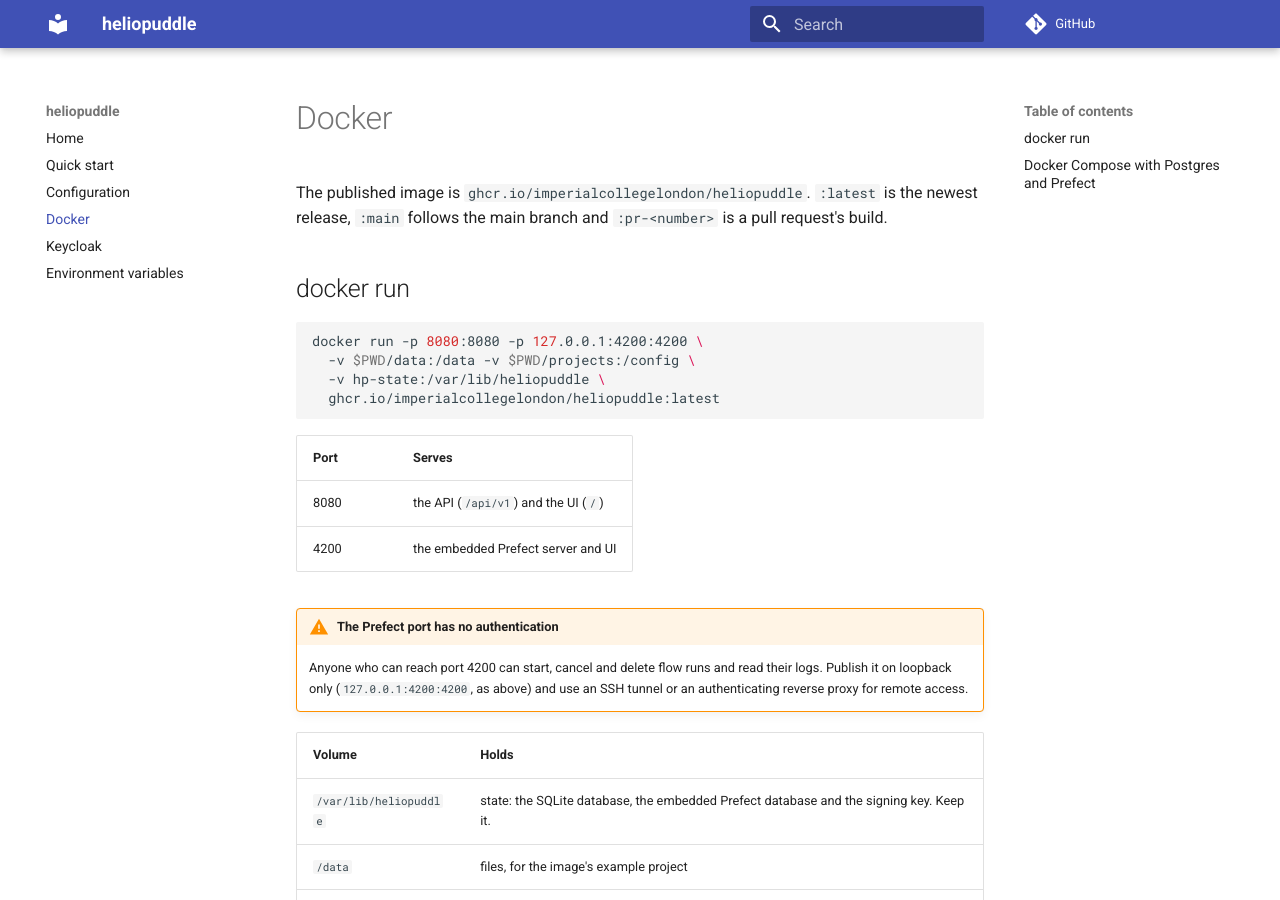
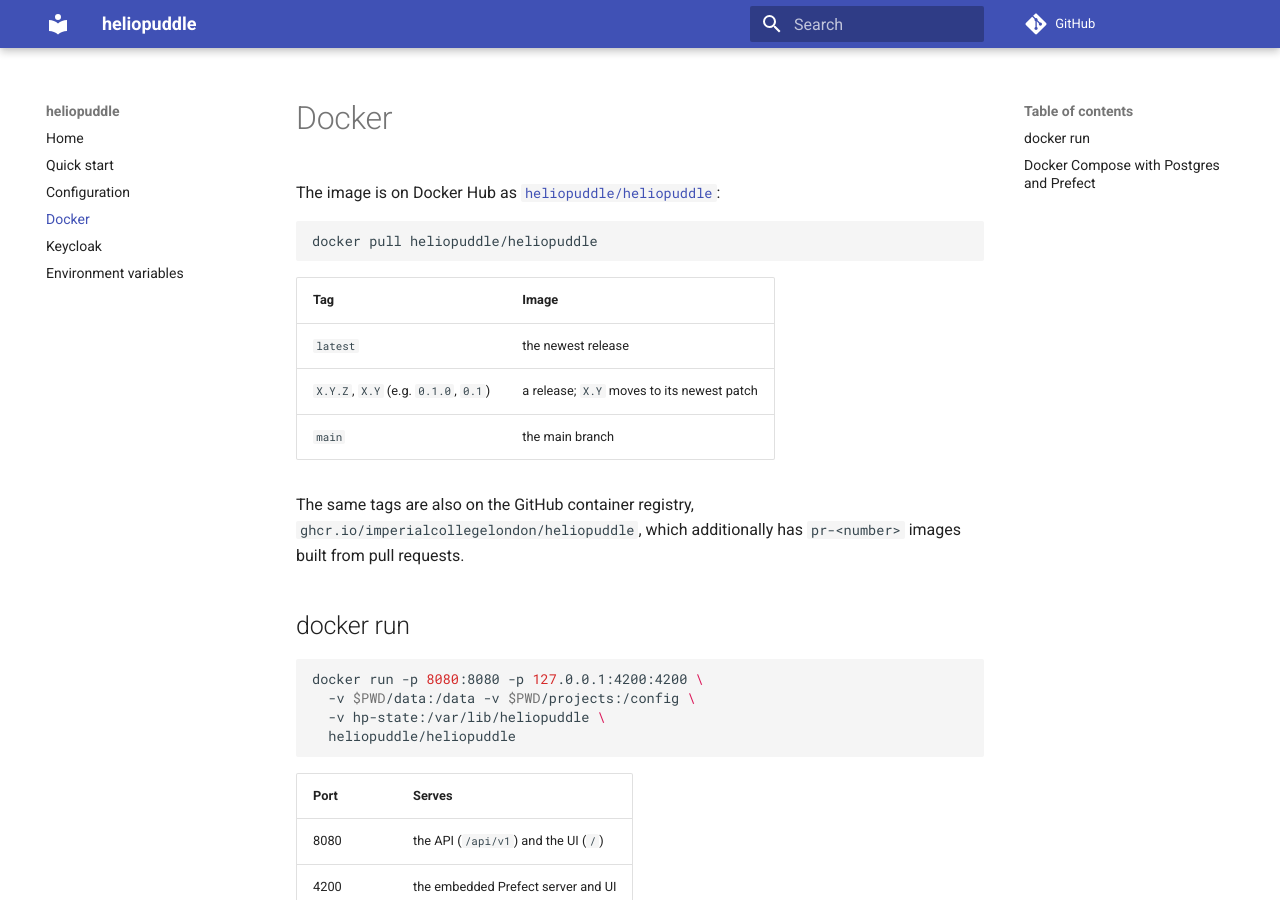
Before and after one commit to ImperialCollegeLondon/heliopuddle, an MkDocs documentation site: the page built from docs/site/docker.md, in a window 1280 px wide and 900 px high. Built offline with MkDocs 1.6.1 and Material for MkDocs 9.7.7, drawn with Linux system fonts in a browser that asks for light colours; comment, search, counter and statistics services are not loaded; some of the changed text lies outside the part shown.

Commit message:
Document the Docker Hub image and add Docker to the quick start
The image is now published to Docker Hub as heliopuddle/heliopuddle. Use
it in the Docker, Keycloak and README examples, list its tags, and note
that ghcr.io has the same tags plus pull request builds. Add a short
Docker section to the quick start, and update the deployment design
(drop the 'no release yet' note, record the Docker Hub setup).

````diff
--- a/docs/site/docker.md
+++ b/docs/site/docker.md
@@ -1,8 +1,21 @@
 # Docker
 
-The published image is `ghcr.io/imperialcollegelondon/heliopuddle`. `:latest` is
-the newest release, `:main` follows the main branch and `:pr-<number>` is a pull
-request's build.
+The image is on Docker Hub as
+[`heliopuddle/heliopuddle`](https://hub.docker.com/r/heliopuddle/heliopuddle):
+
+```bash
+docker pull heliopuddle/heliopuddle
+```
+
+| Tag | Image |
+|---|---|
+| `latest` | the newest release |
+| `X.Y.Z`, `X.Y` (e.g. `0.1.0`, `0.1`) | a release; `X.Y` moves to its newest patch |
+| `main` | the main branch |
+
+The same tags are also on the GitHub container registry,
+`ghcr.io/imperialcollegelondon/heliopuddle`, which additionally has
+`pr-<number>` images built from pull requests.
 
 ## docker run
 
@@ -10,7 +23,7 @@ request's build.
 docker run -p 8080:8080 -p 127.0.0.1:4200:4200 \
   -v $PWD/data:/data -v $PWD/projects:/config \
   -v hp-state:/var/lib/heliopuddle \
-  ghcr.io/imperialcollegelondon/heliopuddle:latest
+  heliopuddle/heliopuddle
 ```
 
 | Port | Serves |
@@ -75,7 +88,7 @@ services:
       start_period: 10s
 
   heliopuddle:
-    image: ghcr.io/imperialcollegelondon/heliopuddle:latest
+    image: heliopuddle/heliopuddle:latest
     restart: unless-stopped
     depends_on:
       postgres:
````
Also changed, not shown: README.md (+5 -3 lines), docs/design/deployment.md (+11 -6 lines), docs/site/keycloak.md (+1 -1 lines), docs/site/quick-start.md (+18 -0 lines).
